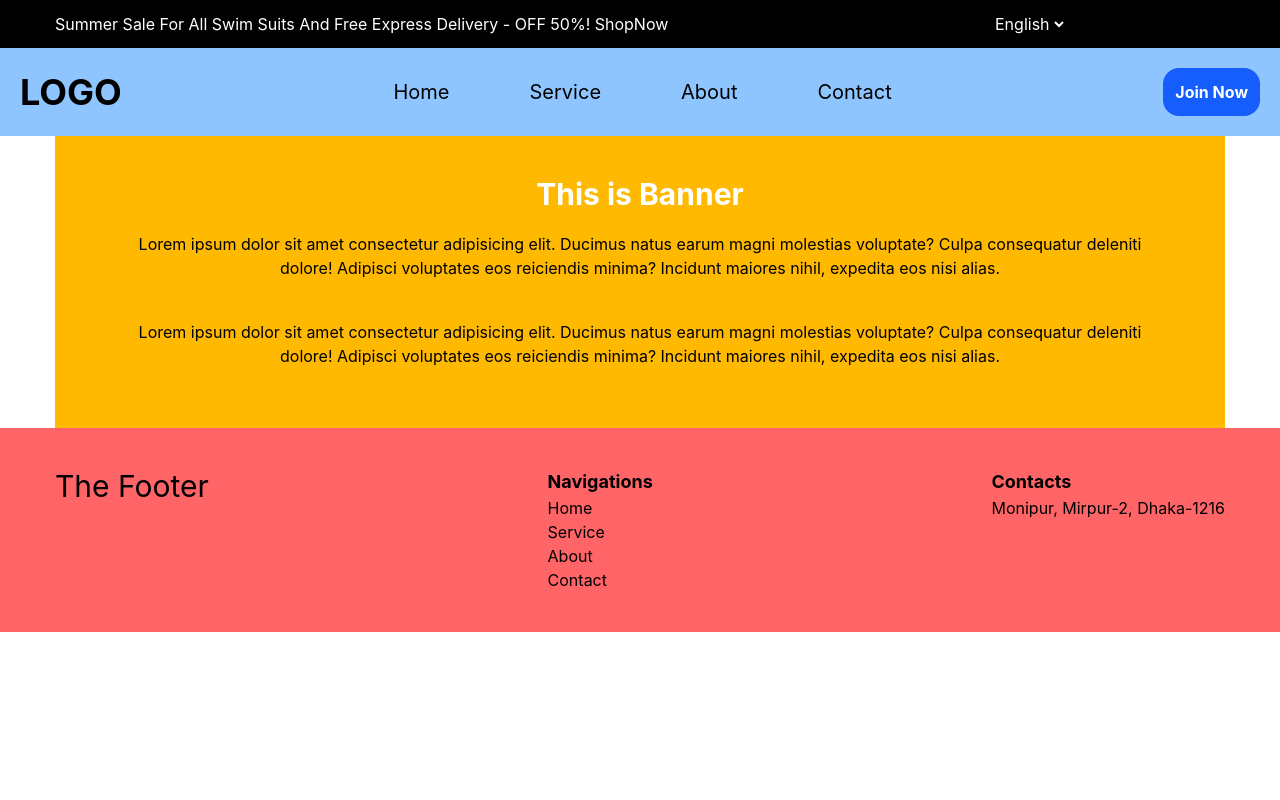
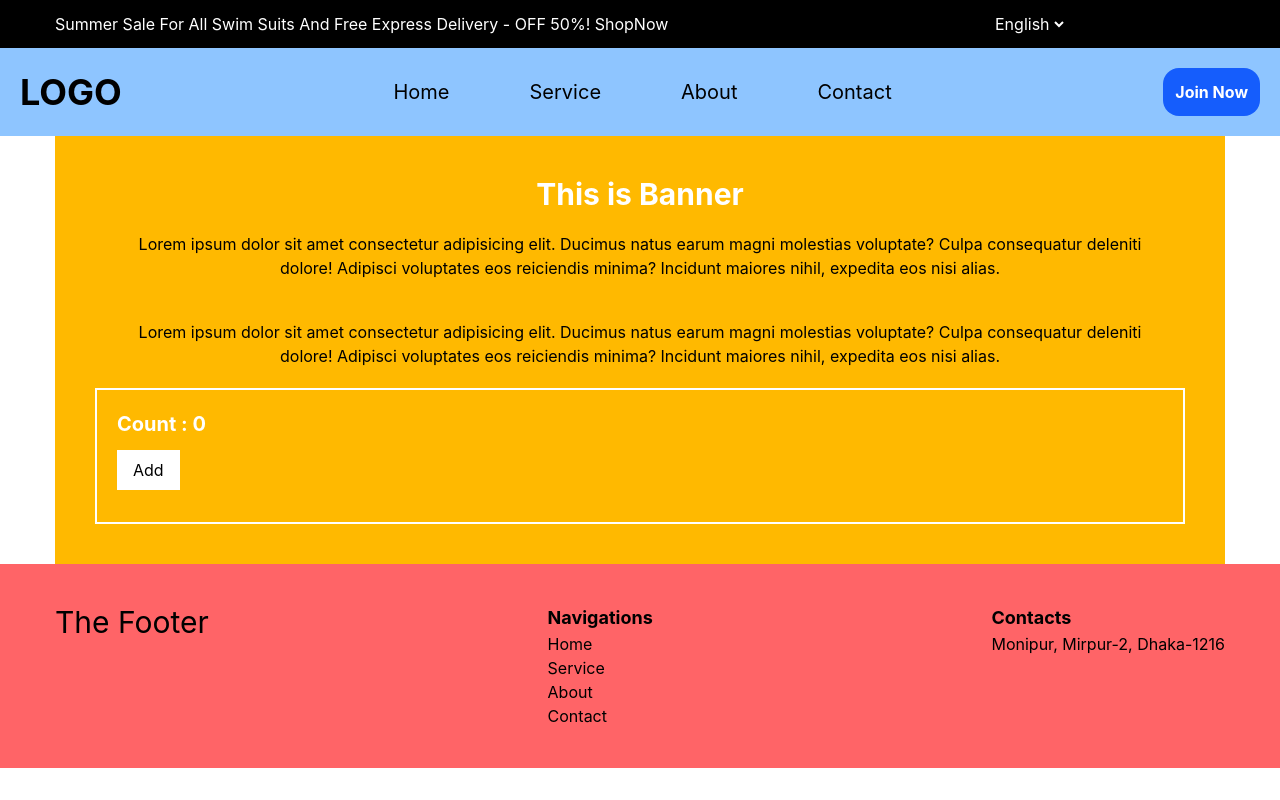
Before and after one commit to hamimahmad/E-Commerce-Practice, a React (Vite) app: page / in a window 1280 px wide. Built offline with nearby package versions, Linux system fonts and the light colour scheme.

Commit message:
counterjsx

```diff
--- a/src/Components/Banner.jsx
+++ b/src/Components/Banner.jsx
@@ -1,4 +1,5 @@
 import React from 'react'
+import Counter from './Counter'
 
 const Banner = () => {
   return (
@@ -6,6 +7,9 @@ const Banner = () => {
       <h1 className='text-3xl text-center font-bold text-white'> This is Banner </h1>
       <p className='text-center p-5'>Lorem ipsum dolor sit amet consectetur adipisicing elit. Ducimus natus earum magni molestias voluptate? Culpa consequatur deleniti dolore! Adipisci voluptates eos reiciendis minima? Incidunt maiores nihil, expedita eos nisi alias.</p>
       <p className='text-center p-5'>Lorem ipsum dolor sit amet consectetur adipisicing elit. Ducimus natus earum magni molestias voluptate? Culpa consequatur deleniti dolore! Adipisci voluptates eos reiciendis minima? Incidunt maiores nihil, expedita eos nisi alias.</p>
+
+    <Counter/>
+
     </div>
   )
 }
--- /dev/null
+++ b/src/Components/Counter.jsx
@@ -0,0 +1,18 @@
+import React, { useState } from 'react'
+
+const Counter = () => {
+    const [count, setCount] = useState(0);
+
+    const handleAdd = () =>{
+        console.log("its working")
+    }
+
+  return (
+    <div className='border-2 border-white p-5'>
+      <h3 className='text-white font-bold text-xl'>Count : {count} </h3>
+      <button onClick={handleAdd} className='bg-white px-4 py-2 my-3'>Add</button>
+    </div>
+  )
+}
+
+export default Counter
```
